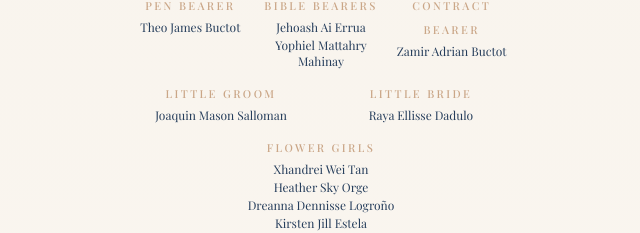
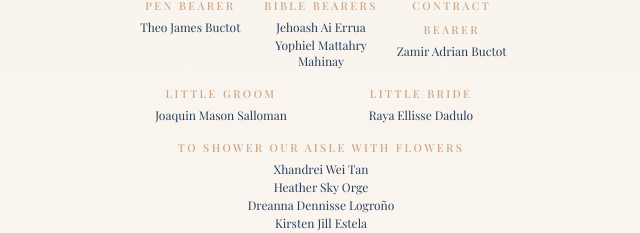
Before and after one commit to Japh09066/wedding-invitation, a Next.js app: page / in a window 1280 px wide. Shown: the part 7417-7650 px from the top of the page, without its empty margins (319-959 px from the left). Built offline with nearby package versions, Linux system fonts and the light colour scheme; no server answers; a web font is replaced by a local one.

Commit message:
Fix: relabel 'Flower Girls' → 'To Shower our Aisle with Flowers'

```diff
--- a/app/components/EntourageSection.tsx
+++ b/app/components/EntourageSection.tsx
@@ -409,7 +409,7 @@ export default function EntourageSection() {
 
           {/* ===== FLOWER GIRLS ===== */}
           <motion.div {...fadeUp(0.28)} className="text-center mb-3">
-            <span className={groupLabel}>Flower Girls</span>
+            <span className={groupLabel}>To Shower our Aisle with Flowers</span>
             {flowerGirls.map((name, i) => (
               <p key={i} className={groupName + " mt-0.5"}>{name}</p>
             ))}
```
